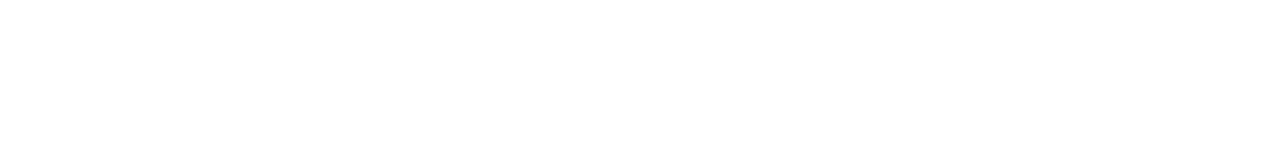
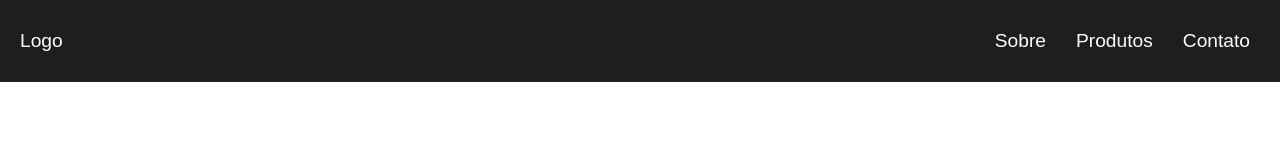
Before and after one commit to nycolexavier/grid-e-flexbox, a plain HTML site: page index.html in a window 1280 px wide. Drawn offline with Linux system fonts and the light colour scheme.

Commit message:
🎨 header

```diff
--- a/index.html
+++ b/index.html
@@ -9,6 +9,15 @@
     <link rel="stylesheet" href="style.css">
 </head>
 <body>
-
+    <header class="header">
+        <a href="/">Logo</a>
+        <nav>
+            <ul class="menu" >
+                <li><a href="/">Sobre</a></li>
+                <li><a href="/">Produtos</a></li>
+                <li><a href="/">Contato</a></li>
+            </ul>
+        </nav>
+    </header>
 </body>
 </html>
--- a/style.css
+++ b/style.css
@@ -0,0 +1,35 @@
+body, ul, li, p {
+    margin: 0px;
+    padding: 0px;
+    list-style: none;
+    font-size: 1.2rem;
+    font-family: Arial;
+}
+
+
+a {
+    text-decoration: none;
+    color: white;
+}
+
+header {
+    background: #1d1e20;
+    display: flex;
+    flex-wrap: wrap;
+    justify-content: space-between;
+    align-items: center;
+    padding: 20px;
+}
+
+.menu {
+    display: flex;
+}
+
+.menu li {
+    margin-left: 10px;
+}
+
+.menu li a {
+    display: block;
+    padding: 10px;
+}
```
